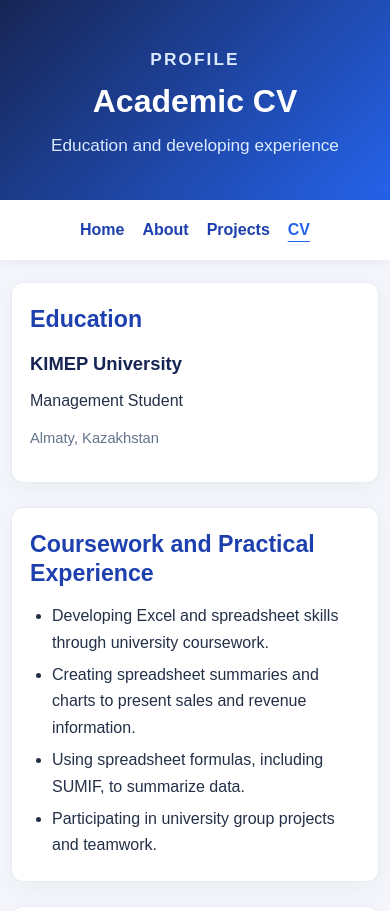
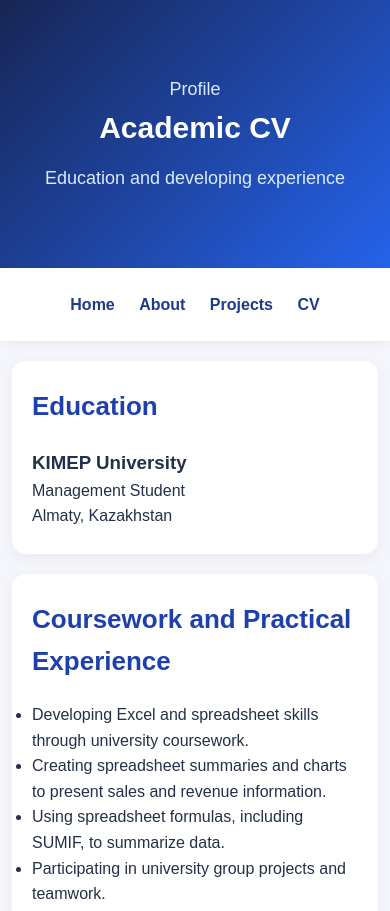
Before and after one commit to Kuleke-Dulat/Week-13, a plain HTML site: page cv.html in a window 390 px wide. Shown: the top 911 px of the page. Drawn offline with Linux system fonts and the light colour scheme.

Commit message:
Update style.css

```diff
--- a/style.css
+++ b/style.css
@@ -5,219 +5,115 @@
     box-sizing: border-box;
 }
 
-:root {
-    --navy: #172554;
-    --blue: #2563eb;
-    --blue-dark: #1e40af;
-    --ink: #243047;
-    --muted: #64748b;
-    --paper: #f4f6fb;
-    --white: #ffffff;
-    --line: #e5eaf3;
-    --soft-blue: #eff6ff;
+body {
+    font-family: Arial, sans-serif;
+    background-color: #f4f6fb;
+    color: #243047;
+    line-height: 1.6;
 }
 
-html {
-    scroll-behavior: smooth;
+header {
+    background: linear-gradient(135deg, #172554, #2563eb);
+    color: white;
+    text-align: center;
+    padding: 75px 20px;
 }
 
-body {
-    font-family: Arial, Helvetica, sans-serif;
-    background: var(--paper);
-    color: var(--ink);
-    line-height: 1.65;
+header h1 {
+    font-size: 42px;
+    margin-bottom: 12px;
 }
 
-a {
-    color: inherit;
+header p {
+    font-size: 18px;
+    color: #dbeafe;
 }
 
-.site-header {
-    background: linear-gradient(135deg, var(--navy), var(--blue));
-    color: white;
-    padding: 62px 20px 54px;
+nav {
+    background-color: #ffffff;
+    padding: 18px;
+    text-align: center;
+    box-shadow: 0 2px 10px rgba(0,0,0,0.05);
+}
+
+nav a {
+    color: #1e3a8a;
+    text-decoration: none;
+    margin: 0 15px;
+    font-weight: bold;
+}
+
+nav a:hover {
+    color: #3b82f6;
+}
+
+section {
+    max-width: 900px;
+    margin: 40px auto;
+    padding: 35px;
+    background-color: white;
+    border-radius: 14px;
+    box-shadow: 0 4px 15px rgba(0,0,0,0.05);
+}
+
+h2 {
+    color: #1e40af;
+    margin-bottom: 20px;
+    font-size: 26px;
+}
+
+.skills {
+    display: grid;
+    grid-template-columns: repeat(auto-fit, minmax(220px, 1fr));
+    gap: 20px;
+}
+
+.skill-card {
+    background-color: #eff6ff;
+    padding: 22px;
+    border-radius: 10px;
+    border-left: 4px solid #2563eb;
+}
+
+.skill-card h3 {
+    color: #1e3a8a;
+    margin-bottom: 10px;
+}
+
+.contact {
     text-align: center;
 }
 
-.site-header h1 {
-    font-size: clamp(2rem, 5vw, 3rem);
-    line-height: 1.15;
-    margin-bottom: 12px;
-}
-
-.site-header p {
-    color: #dbeafe;
-    font-size: 1.08rem;
-}
-
-.nav-wrap {
-    background: white;
-    box-shadow: 0 2px 12px rgba(15, 23, 42, 0.06);
-}
-
-nav {
-    max-width: 1080px;
-    margin: auto;
-    padding: 15px 22px;
-    display: flex;
-    justify-content: center;
-    flex-wrap: wrap;
-    gap: 10px 30px;
-}
-
-nav a {
-    color: var(--blue-dark);
-    text-decoration: none;
-    font-weight: 700;
-    padding: 4px 0;
-}
-
-nav a:hover,
-nav a[aria-current="page"] {
-    color: var(--blue);
-    text-decoration: underline;
-    text-underline-offset: 6px;
-}
-
-main {
-    width: min(100% - 32px, 980px);
-    margin: 38px auto 60px;
-}
-
-.panel {
-    background: var(--white);
-    border: 1px solid rgba(226, 232, 240, 0.8);
-    border-radius: 16px;
-    padding: clamp(22px, 4vw, 38px);
-    box-shadow: 0 5px 22px rgba(15, 23, 42, 0.045);
-    margin-bottom: 24px;
-}
-
-h2 {
-    color: var(--blue-dark);
-    font-size: 1.65rem;
-    margin-bottom: 15px;
-    line-height: 1.25;
-}
-
-h3 {
-    color: var(--navy);
-    margin-bottom: 8px;
-    font-size: 1.15rem;
-}
-
-p + p {
-    margin-top: 12px;
-}
-
-.lead {
-    font-size: 1.12rem;
-    color: #475569;
-    max-width: 760px;
-}
-
-.eyebrow {
-    color: var(--blue);
-    text-transform: uppercase;
-    letter-spacing: 0.12em;
-    font-size: 0.78rem;
-    font-weight: 800;
-    margin-bottom: 9px;
-}
-
-.grid {
-    display: grid;
-    grid-template-columns: repeat(auto-fit, minmax(220px, 1fr));
-    gap: 18px;
-}
-
-.info-card {
-    background: var(--soft-blue);
-    border-left: 4px solid var(--blue);
-    padding: 21px;
-    border-radius: 11px;
-}
-
-.info-card p {
-    color: #475569;
-}
-
-.project {
-    overflow: hidden;
-}
-
-.project img {
-    display: block;
-    width: 100%;
-    height: auto;
-    border: 1px solid var(--line);
-    border-radius: 10px;
-    margin: 18px 0;
-}
-
-.project-caption {
-    color: var(--muted);
-    font-size: 0.9rem;
-    margin-top: -10px;
-}
-
-.meta {
-    color: var(--muted);
-    font-size: 0.92rem;
-    margin-bottom: 10px;
-}
-
-.contact-link {
-    color: var(--blue-dark);
-    font-weight: 700;
+.contact a {
+    color: #9475ff;
+    font-weight: bold;
     text-decoration: none;
 }
 
-.contact-link:hover {
+.contact a:hover {
     text-decoration: underline;
 }
 
-ul {
-    padding-left: 22px;
-    margin-top: 9px;
-}
-
-li + li {
-    margin-top: 6px;
-}
-
 footer {
-    background: var(--navy);
-    color: #dbeafe;
+    background-color: #172554;
+    color: white;
     text-align: center;
-    padding: 22px 15px;
-}
-
-footer p {
-    font-size: 0.9rem;
+    padding: 22px;
+    margin-top: 50px;
 }
 
 @media (max-width: 600px) {
-    .site-header {
-        padding: 45px 18px 40px;
+    header h1 {
+        font-size: 30px;
     }
 
-    nav {
-        gap: 8px 18px;
-        padding: 13px 12px;
+    nav a {
+        display: inline-block;
+        margin: 6px 10px;
     }
 
-    main {
-        width: min(100% - 22px, 980px);
-        margin-top: 22px;
-    }
-
-    .panel {
-        padding: 22px 18px;
-        border-radius: 12px;
-    }
-
-    h2 {
-        font-size: 1.45rem;
+    section {
+        margin: 20px 12px;
+        padding: 25px 20px;
     }
 }
```
